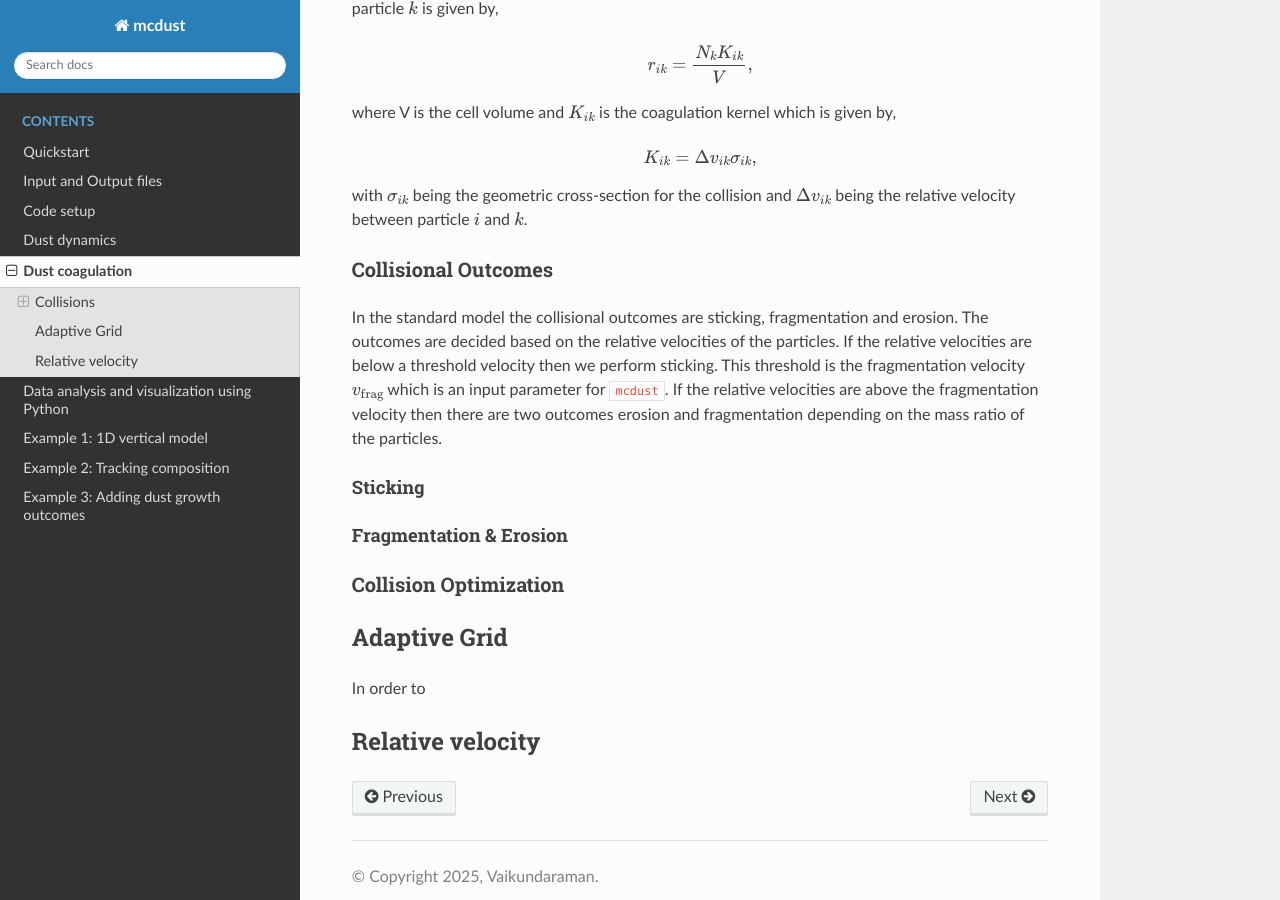
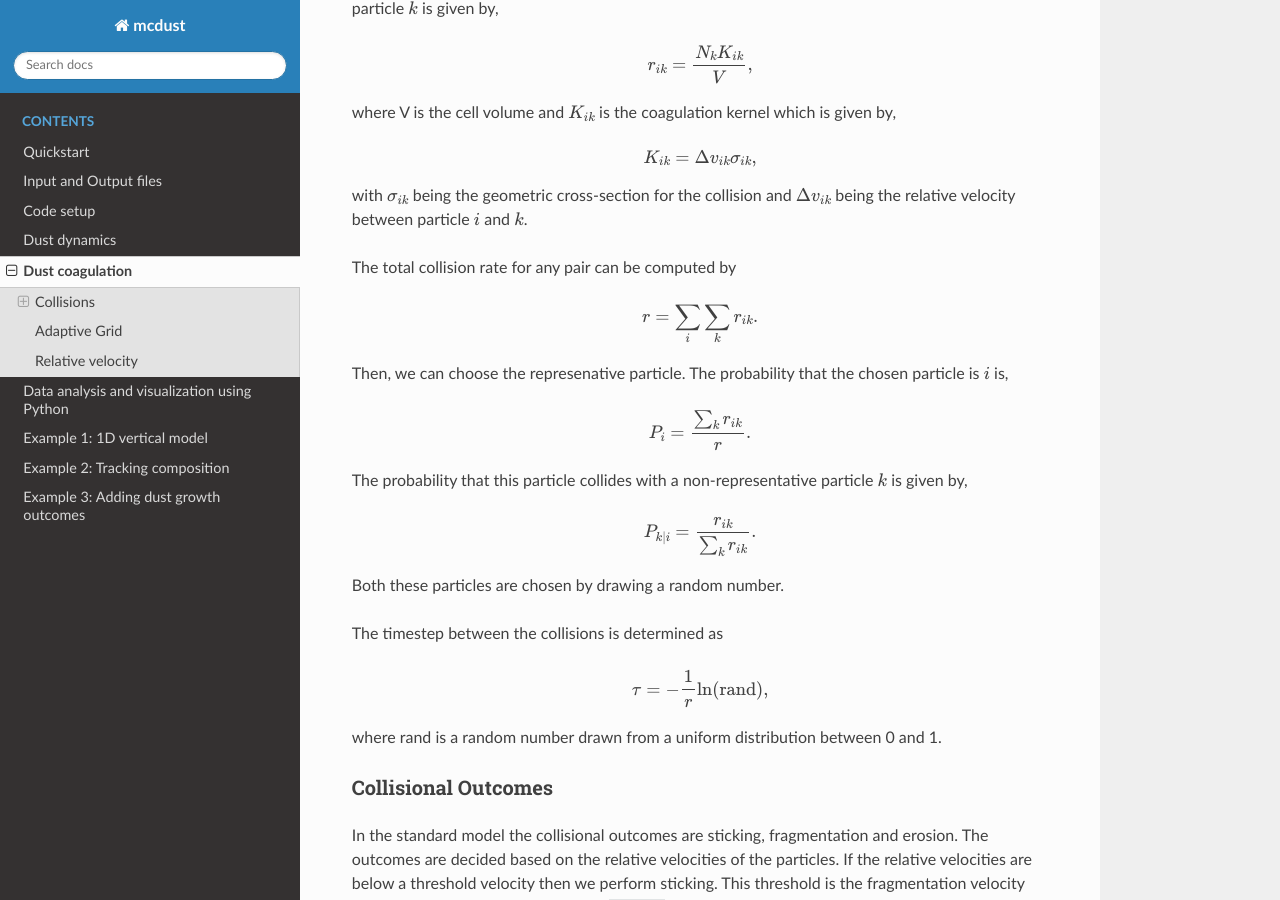
Before and after one commit to vicky1997/docs_test, a Sphinx documentation site: the page built from docs/source/dustcoagulation.rst, in a window 1280 px wide and 900 px high, scrolled down 734 px. Built offline with Sphinx 7.4.7 and the Read the Docs theme 3.1.0, drawn with Linux system fonts in a browser that asks for light colours.

Commit message:
dustcoagpush

```diff
--- a/docs/source/dustcoagulation.rst
+++ b/docs/source/dustcoagulation.rst
@@ -31,6 +31,34 @@ where V is the cell volume and :math:`K_{ik}` is the coagulation kernel which is
 
 with :math:`\sigma_{ik}` being the geometric cross-section for the collision and :math:`\Delta v_{ik}` being the relative velocity between particle :math:`i` and :math:`k`.
 
+The total collision rate for any pair can be computed by
+
+.. math::
+
+    r = \sum_i \sum_k r_{ik}.
+
+Then, we can choose the represenative particle. The probability that the chosen particle is :math:`i` is,
+
+.. math::
+
+    P_i = \frac{\sum_k r_{ik}}{r}.
+
+The probability that this particle collides with a non-representative particle :math:`k` is given by,
+
+.. math::
+
+    P_{k|i} = \frac{r_{ik}}{\sum_k r_{ik}}.
+
+Both these particles are chosen by drawing a random number.
+
+The timestep between the collisions is determined as
+
+.. math::
+
+    \tau = - \frac{1}{r}\mathrm{ln}(\mathrm{rand}),
+
+where rand is a random number drawn from a uniform distribution between 0 and 1.
+
 
 
 
```
